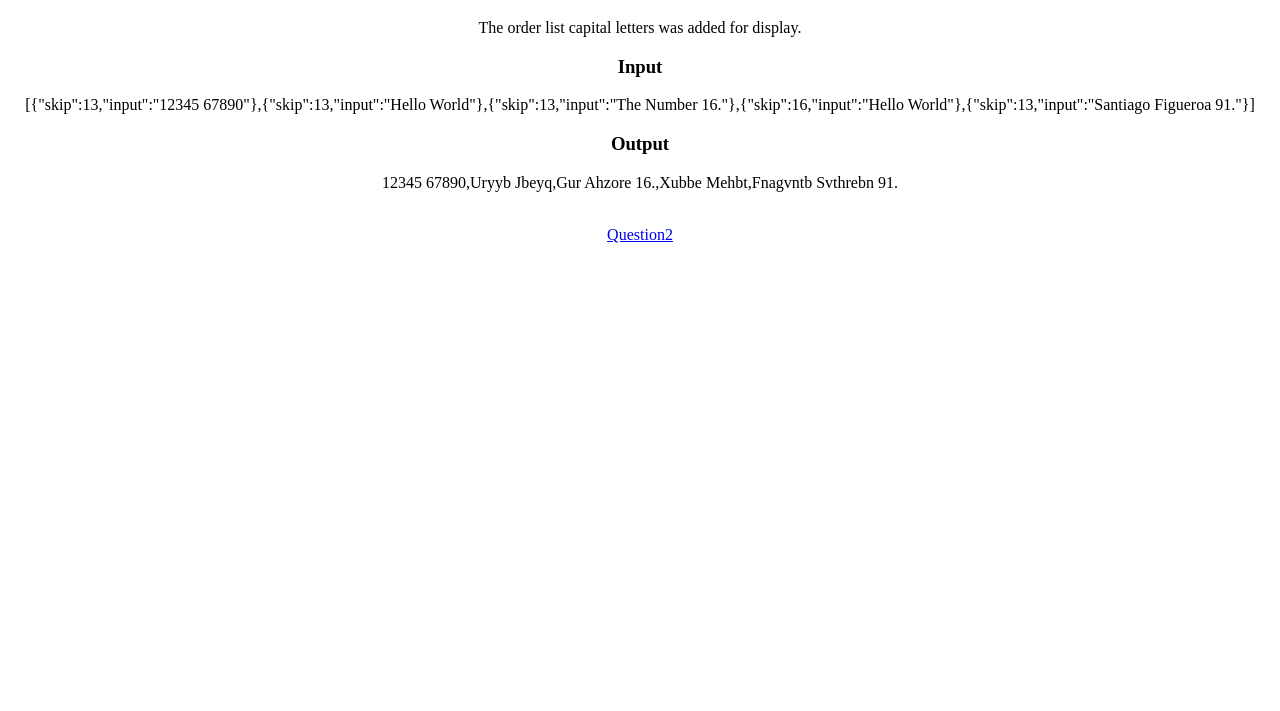
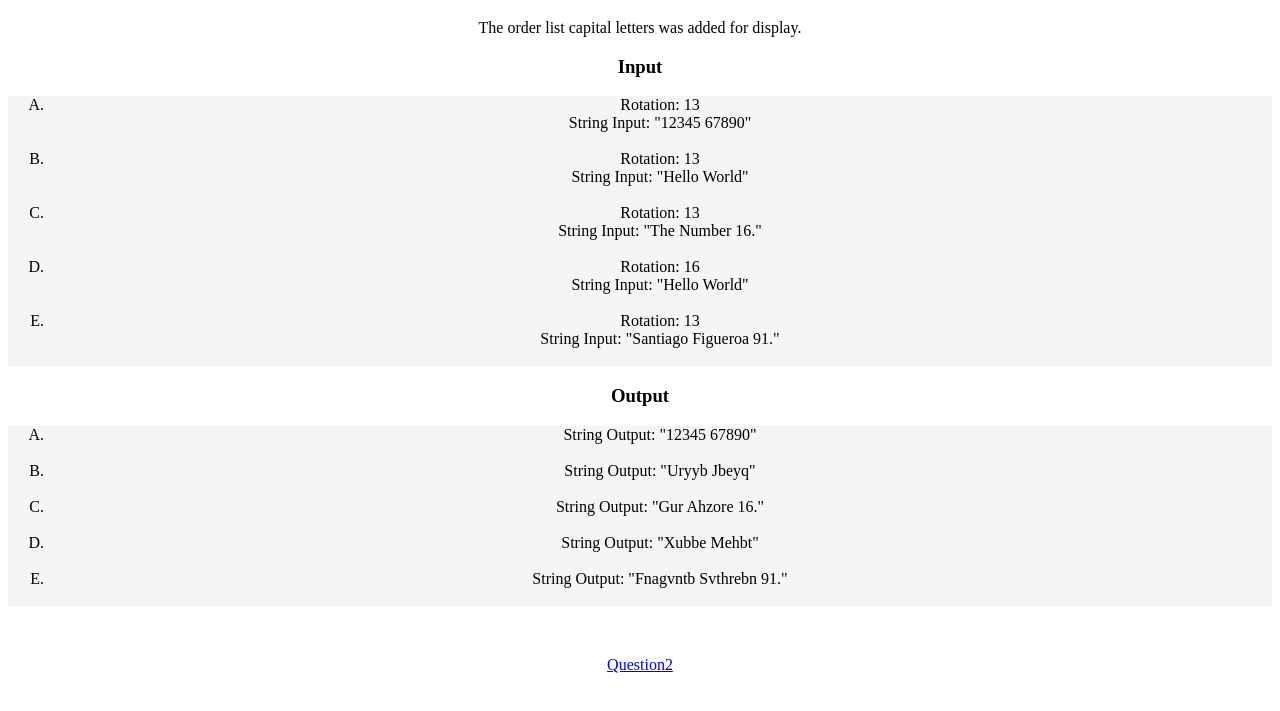
Before and after one commit to santiagofigueroa/Veeqo, a plain HTML site: page Index.html in a window 1280 px wide. Shown: the part 61-772 px from the top of the page. Drawn offline with Linux system fonts and the light colour scheme.

Commit message:
Added print functions

```diff
--- a/Scripts/Helper.js
+++ b/Scripts/Helper.js
@@ -37,3 +37,34 @@ function spacesCount (tmp,upper,skip){
     var char =   alphabet[indexC];
     return char;
   }
+  function PrintIn(data){
+    var tempData = "<p> <ol type ='A'>";
+     for (s in data) {
+        tempData +=  "<li> Rotation: ";
+        tempData +=  JSON.stringify(data[s].skip);
+        tempData += "<br>"
+        tempData +=  " String Input: ";
+        tempData +=  JSON.stringify(data[s].input);
+        tempData +=  "</li> <br>";
+     }
+
+     tempData += " </p> <ol>";
+     console.log(tempData);
+     return tempData;
+
+ }
+
+
+ function PrintOut(data){
+  var tempData = "<p> <ol type ='A'>";
+   for (s in data) {
+      tempData +=  "<li> ";
+      tempData +=  " String Output: ";
+      tempData +=  JSON.stringify(data[s]);
+      tempData +=  "</li> <br>";
+   }
+   tempData += " </p> <ol>";
+   console.log(tempData);
+   return tempData;
+
+}
--- a/Scripts/Rot.js
+++ b/Scripts/Rot.js
@@ -74,5 +74,4 @@ rot13(iArr){
     return resultArray;
   }
 
-
 }
--- a/Scripts/Scripts.js
+++ b/Scripts/Scripts.js
@@ -21,15 +21,16 @@ async function setup(){
                 result.push(element);
             });
             console.log(result);
-            var strData = JSON.stringify(result);
+            var strData = PrintIn(data);
             ShowMessage("q1in",strData);
             console.log(result);
 
             if(result.length > 0){
               //Rot-13 algo function
-              var rot =  new Rot();
+             var rot =  new Rot();
              resData = rot.rot13(result);
-             ShowMessage("q1out",resData);
+             var tmpResDataStr = PrintOut(resData);
+             ShowMessage("q1out",tmpResDataStr);
              return resData;
 
             }
```
Also changed, not shown: Q2.html (+1 -1 lines), Scripts/Form.js (+14 -1 lines).
